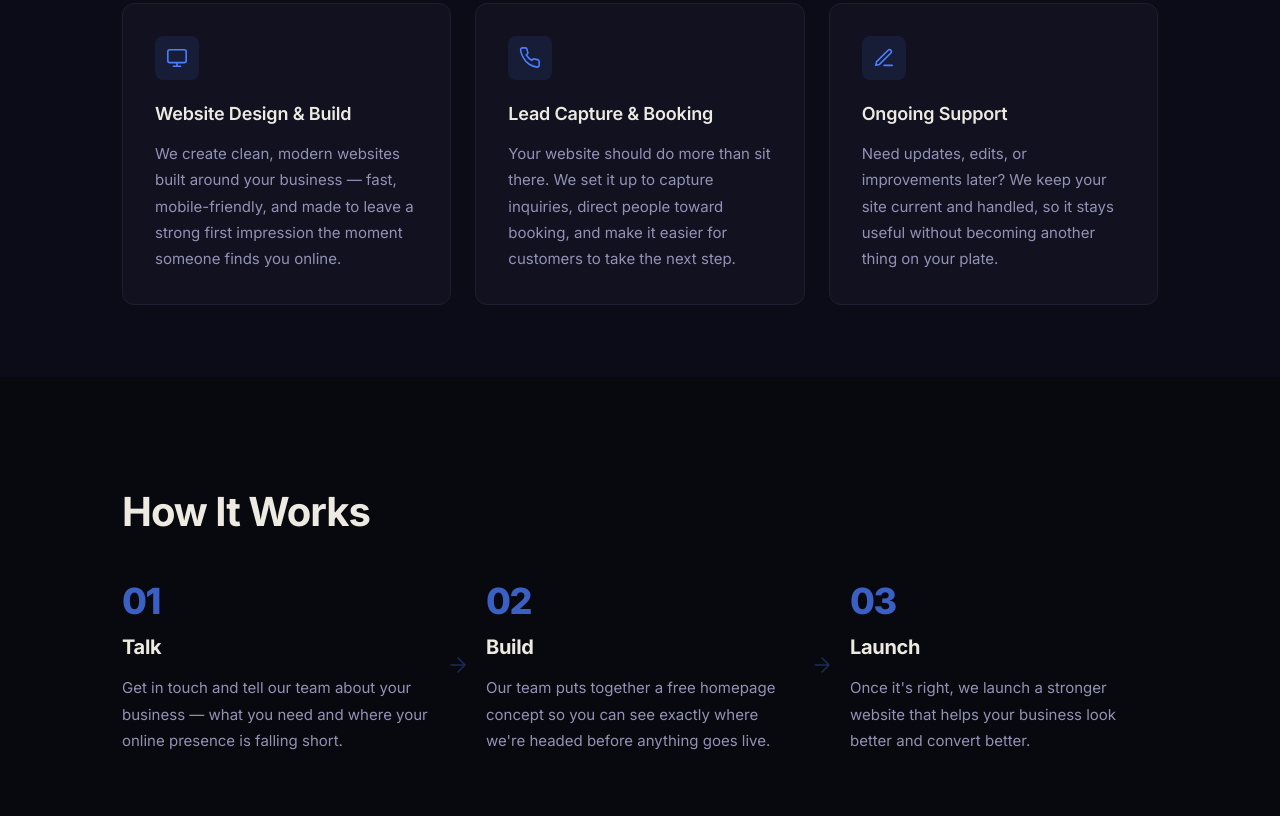
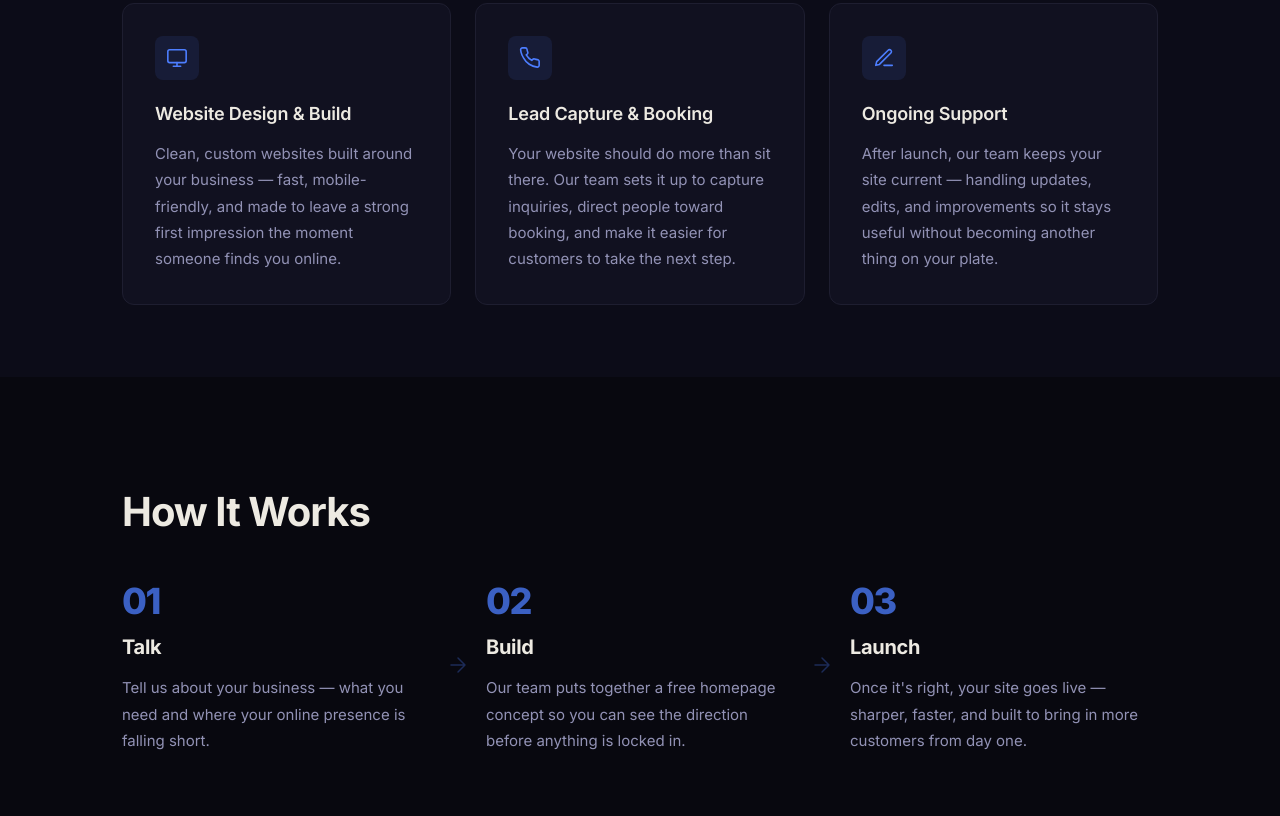
Before and after one commit to ClientVectors/client-vectors, a plain HTML site: page index.html in a window 1280 px wide. Shown: the part 964-1780 px from the top of the page. Drawn offline with nearby package versions, Linux system fonts and the light colour scheme.

Commit message:
Copy hardening pass — tighten voice, reduce repetitive 'we'
Final polish pass: varied team/brand voice across the page using brand
name, passive constructions, and 'our team' — eliminating repetitive 'we'
from body copy. Also tightened phrasing for precision and commercial sharpness.

Co-Authored-By: Claude Sonnet 4.6 <noreply@anthropic.com>

```diff
--- a/index.html
+++ b/index.html
@@ -4,7 +4,7 @@
   <meta charset="UTF-8">
   <meta name="viewport" content="width=device-width, initial-scale=1.0">
   <title>Client Vectors — Websites for Local Businesses That Bring in More Customers</title>
-  <meta name="description" content="Client Vectors builds sharp, modern websites for restaurants, barbershops, salons, cafés, and local service businesses that want a stronger online presence and more customers.">
+  <meta name="description" content="Sharp, custom websites for restaurants, barbershops, salons, cafés, and local service businesses — built to strengthen your online presence and bring in more customers.">
   <link rel="preconnect" href="https://fonts.googleapis.com">
   <link rel="preconnect" href="https://fonts.gstatic.com" crossorigin>
   <link href="https://fonts.googleapis.com/css2?family=Inter:wght@400;500;600;700;800&display=swap" rel="stylesheet">
@@ -39,7 +39,7 @@
     <div class="container">
       <div class="hero__content">
         <h1 class="hero__headline">A better website for your business. More customers because of it.</h1>
-        <p class="hero__sub">Client Vectors builds sharp, modern websites for restaurants, barbershops, salons, cafés, and local service businesses that need to look stronger online and turn more visitors into real customers.</p>
+        <p class="hero__sub">Client Vectors builds sharp, custom websites for restaurants, barbershops, salons, cafés, and local service businesses — designed to strengthen your online presence and turn more visitors into paying customers.</p>
         <a href="#contact" class="btn btn--accent btn--lg">Get a Free Website Concept</a>
       </div>
     </div>
@@ -59,7 +59,7 @@
             </svg>
           </div>
           <h3 class="card__title">Website Design & Build</h3>
-          <p class="card__body">We create clean, modern websites built around your business — fast, mobile-friendly, and made to leave a strong first impression the moment someone finds you online.</p>
+          <p class="card__body">Clean, custom websites built around your business — fast, mobile-friendly, and made to leave a strong first impression the moment someone finds you online.</p>
         </div>
 
         <div class="card">
@@ -69,7 +69,7 @@
             </svg>
           </div>
           <h3 class="card__title">Lead Capture & Booking</h3>
-          <p class="card__body">Your website should do more than sit there. We set it up to capture inquiries, direct people toward booking, and make it easier for customers to take the next step.</p>
+          <p class="card__body">Your website should do more than sit there. Our team sets it up to capture inquiries, direct people toward booking, and make it easier for customers to take the next step.</p>
         </div>
 
         <div class="card">
@@ -79,7 +79,7 @@
             </svg>
           </div>
           <h3 class="card__title">Ongoing Support</h3>
-          <p class="card__body">Need updates, edits, or improvements later? We keep your site current and handled, so it stays useful without becoming another thing on your plate.</p>
+          <p class="card__body">After launch, our team keeps your site current — handling updates, edits, and improvements so it stays useful without becoming another thing on your plate.</p>
         </div>
 
       </div>
@@ -95,7 +95,7 @@
         <div class="step">
           <div class="step__number">01</div>
           <h3 class="step__title">Talk</h3>
-          <p class="step__body">Get in touch and tell our team about your business — what you need and where your online presence is falling short.</p>
+          <p class="step__body">Tell us about your business — what you need and where your online presence is falling short.</p>
         </div>
 
         <div class="step__arrow" aria-hidden="true">
@@ -107,7 +107,7 @@
         <div class="step">
           <div class="step__number">02</div>
           <h3 class="step__title">Build</h3>
-          <p class="step__body">Our team puts together a free homepage concept so you can see exactly where we're headed before anything goes live.</p>
+          <p class="step__body">Our team puts together a free homepage concept so you can see the direction before anything is locked in.</p>
         </div>
 
         <div class="step__arrow" aria-hidden="true">
@@ -119,7 +119,7 @@
         <div class="step">
           <div class="step__number">03</div>
           <h3 class="step__title">Launch</h3>
-          <p class="step__body">Once it's right, we launch a stronger website that helps your business look better and convert better.</p>
+          <p class="step__body">Once it's right, your site goes live — sharper, faster, and built to bring in more customers from day one.</p>
         </div>
 
       </div>
@@ -131,7 +131,7 @@
     <div class="container">
       <div class="who">
         <h2 class="section__title">Who This Is For</h2>
-        <p class="who__sub">Client Vectors is built for customer-facing local businesses that need a stronger online presence and a website that actually supports growth.</p>
+        <p class="who__sub">Built for customer-facing local businesses that need a stronger online presence and a website that actually brings people in.</p>
         <div class="tags">
           <span class="tag">Restaurants</span>
           <span class="tag">Cafes</span>
@@ -149,7 +149,7 @@
     <div class="container">
       <div class="form-wrap">
         <h2 class="section__title">Get a Free Website Concept</h2>
-        <p class="form-wrap__sub">Tell us about your business, and our team will put together a free homepage concept so you can see what a stronger website could look like — no commitment.</p>
+        <p class="form-wrap__sub">Reach out and our team will put together a free homepage concept — so you can see what a sharper site looks like before anything is locked in. No commitment.</p>
         <form id="contact-form" action="https://formspree.io/f/xkoplnyl" method="POST">
           <div class="form__row">
             <div class="form__group">
```
